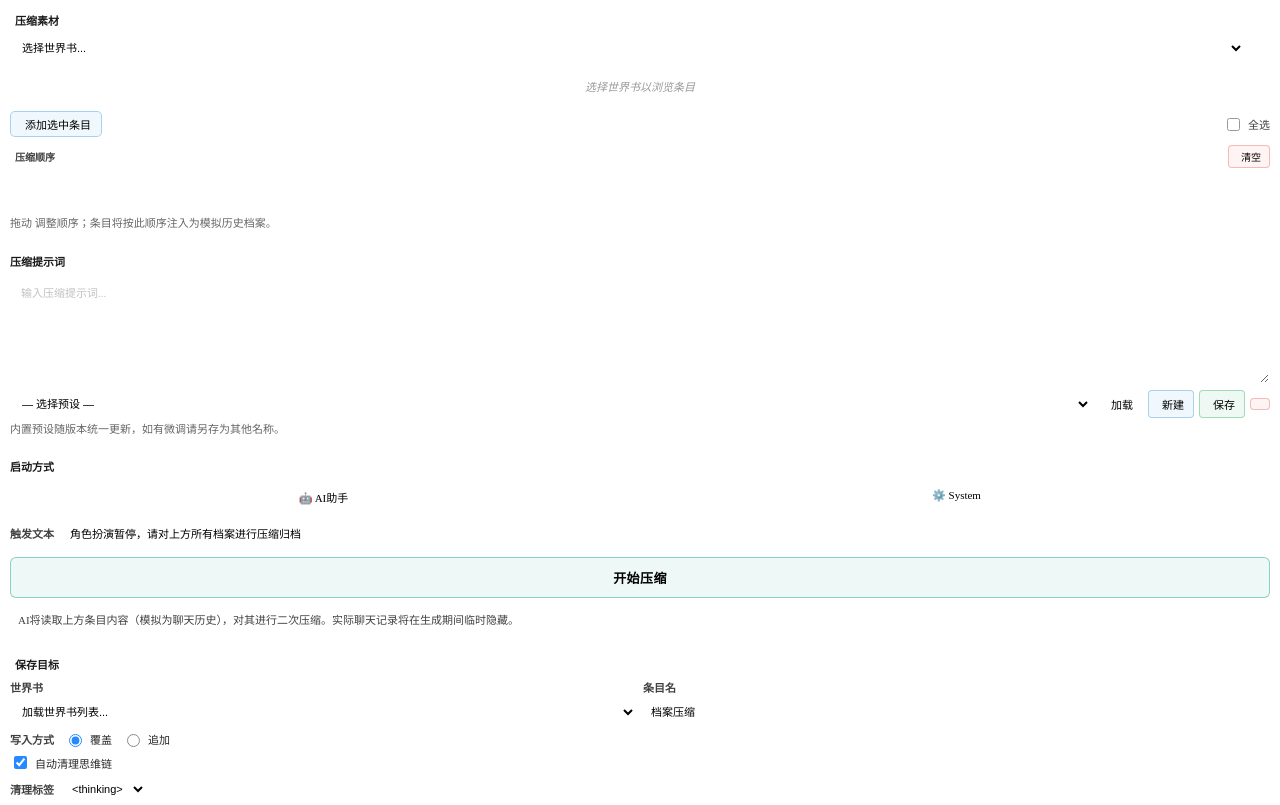
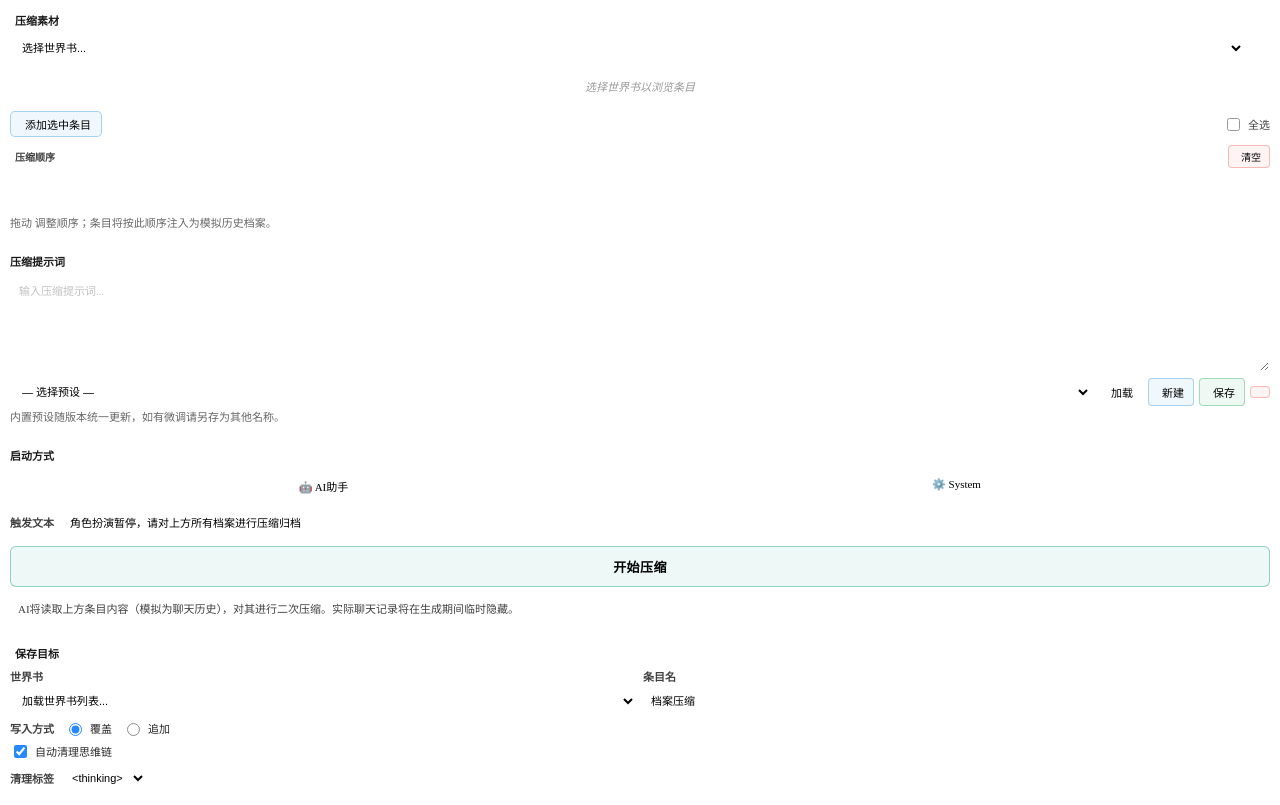
Before and after one commit to Tangchuzhi/simple-box, a website: page 总结的总结/index.html in a window 1280 px wide. Shown: the top 805 px of the page. Drawn offline with Linux system fonts and the light colour scheme.

Commit message:
Add files via upload

```diff
--- a/总结的总结/index.html
+++ b/总结的总结/index.html
@@ -463,12 +463,12 @@
 /* ── 文本域 ──────────────────────────────────────────────────── */
 .cpr-textarea {
     width: 100%;
-    padding: 8px 10px;
+    padding: 6px 8px;
     border: 1px solid var(--SmartThemeBorderColor, rgba(255,255,255,0.2));
     border-radius: 5px;
     background: var(--SmartThemeChatTintColor, rgba(255,255,255,0.06));
     color: var(--SmartThemeTextColor);
-    font-size: 12px;
+    font-size: 11px;
     line-height: 1.5;
     resize: vertical;
     box-sizing: border-box;
```
